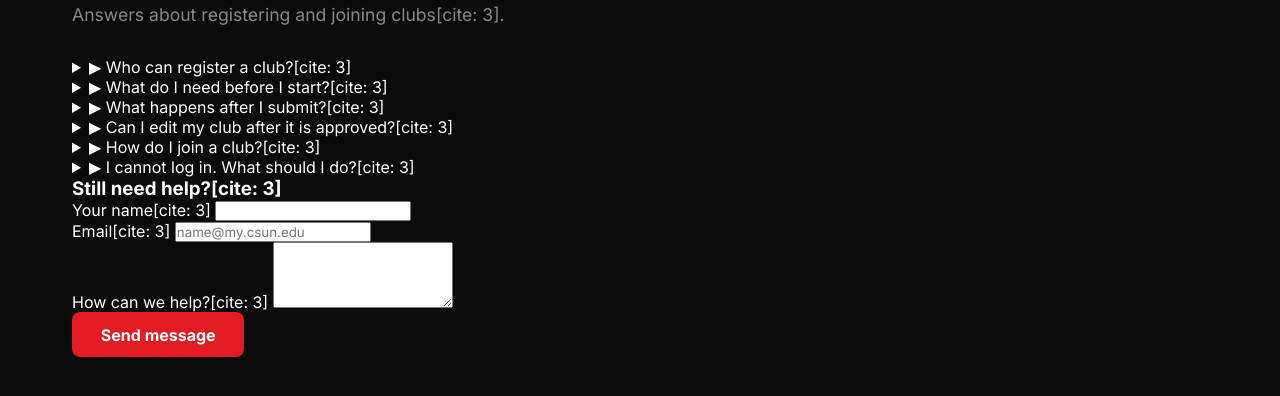
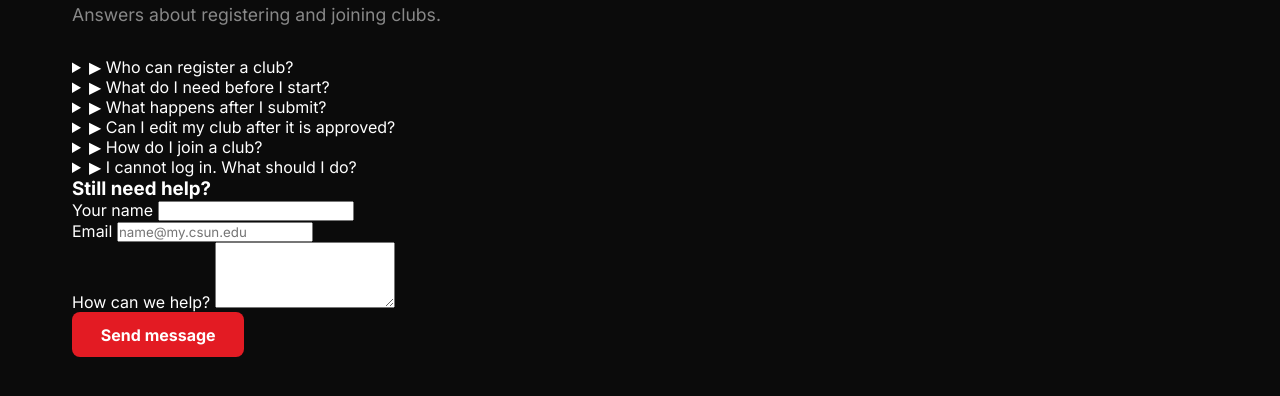
Before and after one commit to Shyguycode/csun-club-portal, a plain HTML site: page help.html in a window 1280 px wide. Shown: the part 174-570 px from the top of the page. Drawn offline with Linux system fonts and the light colour scheme.

Commit message:
Remove cites

```diff
--- a/help.html
+++ b/help.html
@@ -25,30 +25,30 @@
     <main class="main-container">
         <div class="page-header">
             <h1>Help</h1>
-            <p>Answers about registering and joining clubs[cite: 3].</p>
+            <p>Answers about registering and joining clubs.</p>
         </div>
         <div class="help-layout">
             <div class="faq-list">
-                <details class="faq-item"><summary>▶ Who can register a club?[cite: 3]</summary><p>Any currently enrolled CSUN student can start a recognized student organization.</p></details>
-                <details class="faq-item"><summary>▶ What do I need before I start?[cite: 3]</summary><p>At least 3 officers and a faculty advisor.</p></details>
-                <details class="faq-item"><summary>▶ What happens after I submit?[cite: 3]</summary><p>The MIC staff reviews your constitution and paperwork within 3-5 business days.</p></details>
-                <details class="faq-item"><summary>▶ Can I edit my club after it is approved?[cite: 3]</summary><p>Yes, through your club dashboard.</p></details>
-                <details class="faq-item"><summary>▶ How do I join a club?[cite: 3]</summary><p>Click 'View club' on any listing and select Join club.</p></details>
-                <details class="faq-item"><summary>▶ I cannot log in. What should I do?[cite: 3]</summary><p>Ensure you are using your active MyCSUN credentials or contact IT.</p></details>
+                <details class="faq-item"><summary>▶ Who can register a club?</summary><p>Any currently enrolled CSUN student can start a recognized student organization.</p></details>
+                <details class="faq-item"><summary>▶ What do I need before I start?</summary><p>At least 3 officers and a faculty advisor.</p></details>
+                <details class="faq-item"><summary>▶ What happens after I submit?</summary><p>The MIC staff reviews your constitution and paperwork within 3-5 business days.</p></details>
+                <details class="faq-item"><summary>▶ Can I edit my club after it is approved?</summary><p>Yes, through your club dashboard.</p></details>
+                <details class="faq-item"><summary>▶ How do I join a club?</summary><p>Click 'View club' on any listing and select Join club.</p></details>
+                <details class="faq-item"><summary>▶ I cannot log in. What should I do?</summary><p>Ensure you are using your active MyCSUN credentials or contact IT.</p></details>
             </div>
             <div class="contact-box">
-                <h3>Still need help?[cite: 3]</h3>
+                <h3>Still need help?</h3>
                 <form onsubmit="event.preventDefault(); alert('Message sent!');">
                     <div class="form-group">
-                        <label>Your name[cite: 3]</label>
+                        <label>Your name</label>
                         <input type="text" required>
                     </div>
                     <div class="form-group">
-                        <label>Email[cite: 3]</label>
+                        <label>Email</label>
                         <input type="email" placeholder="name@my.csun.edu" required>
                     </div>
                     <div class="form-group">
-                        <label>How can we help?[cite: 3]</label>
+                        <label>How can we help?</label>
                         <textarea rows="4" required></textarea>
                     </div>
                     <button type="submit" class="register-club-btn full-width small-btn">Send message</button>
```
Also changed, not shown: my-clubs.html (+1 -1 lines), robotics.html (+10 -10 lines).
